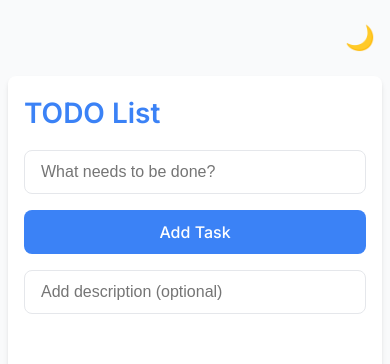
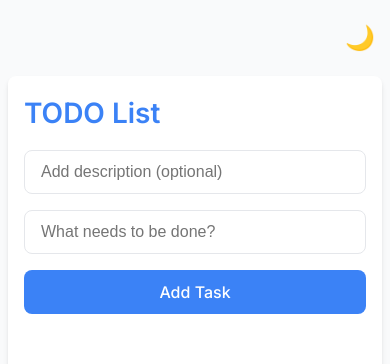
Before and after one commit to KantorIstvan/AngularTodo, an Angular app in the folder frontend/todo-app/: page / in a window 390 px wide. Shown: the top 364 px of the page. Built offline with nearby package versions, Linux system fonts and the light colour scheme; no server answers.

Commit message:
button-mobile-fix

```diff
--- a/frontend/todo-app/src/app/todo-list/todo-list.component.css
+++ b/frontend/todo-app/src/app/todo-list/todo-list.component.css
@@ -44,9 +44,38 @@ form {
   gap: 1rem;
 }
 
-@media (max-width: 640px) {
+@media (max-width: 480px) {
   .form-group {
-    flex-direction: column;
+    display: contents;
+    margin-bottom: 0;
+  }
+
+  form {
+    gap: 1rem;
+  }
+
+  input[name="title"] {
+    order: 1;
+    width: 100%;
+  }
+
+  input[name="description"] {
+    order: 2;
+    width: 100%;
+  }
+
+  form .form-group button {
+    order: 3;
+    width: 100%;
+    margin-top: 0;
+  }
+
+  form > input[name="description"] {
+    order: unset;
+  }
+
+  .form-group input {
+    width: 100%;
   }
 }
 
```
